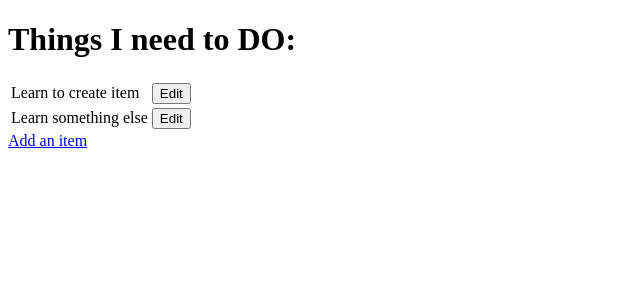
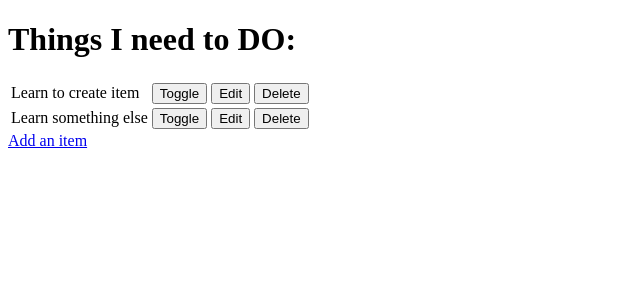
Before and after one commit to johannes2503/hello_django, a Django app: page / in a window 1280 px wide. Shown: the top 300 px of the page, without its empty margins (0-640 px from the left). Run offline with Django 3.2, Linux system fonts and the light colour scheme; data comes from the database, SQL or seed files in the repository; both versions use the stored data as it was after the commit.

Commit message:
Adding toggle and delete functionality

```diff
--- a/django_todo/urls.py
+++ b/django_todo/urls.py
@@ -15,11 +15,13 @@ Including another URLconf
 """
 from django.contrib import admin
 from django.urls import path
-from todo.views import get_todo_list, add_item, edit_item
+from todo import views
 
 urlpatterns = [
     path('admin/', admin.site.urls),
-    path('', get_todo_list, name='get_todo_list'),
-    path('add', add_item, name='add'),
-    path('edit<item_id>', edit_item, name='edit'),
+    path('', views.get_todo_list, name='get_todo_list'),
+    path('add', views.add_item, name='add'),
+    path('edit<item_id>', views.edit_item, name='edit'),
+    path('toggle<item_id>', views.toggle_item, name='toggle'),
+    path('delete<item_id>', views.delete_item, name='delete'),
 ]
--- a/todo/templates/todo/todo_list.html
+++ b/todo/templates/todo/todo_list.html
@@ -18,8 +18,18 @@
                 <td>{{ item.name }}</td>
             {% endif %}
             <td>
+                <a href="/toggle{{ item.id }}">
+                    <button>Toggle</button>
+                </a>
+            </td>
+            <td>
                 <a href="/edit{{ item.id }}">
                     <button>Edit</button>
+                </a>
+            </td>
+            <td>
+                <a href="/delete{{ item.id }}">
+                    <button>Delete</button>
                 </a>
             </td>
         </tr>
--- a/todo/views.py
+++ b/todo/views.py
@@ -43,3 +43,16 @@ def edit_item(request, item_id):
         'form': form
     }
     return render(request, 'todo/edit_item.html', context)
+
+
+def toggle_item(request, item_id):
+    item = get_object_or_404(Item, id=item_id)
+    item.done = not item.done
+    item.save()
+    return redirect('get_todo_list')
+
+
+def delete_item(request, item_id):
+    item = get_object_or_404(Item, id=item_id)
+    item.delete()
+    return redirect('get_todo_list')
```
Also changed, not shown: db.sqlite3.
